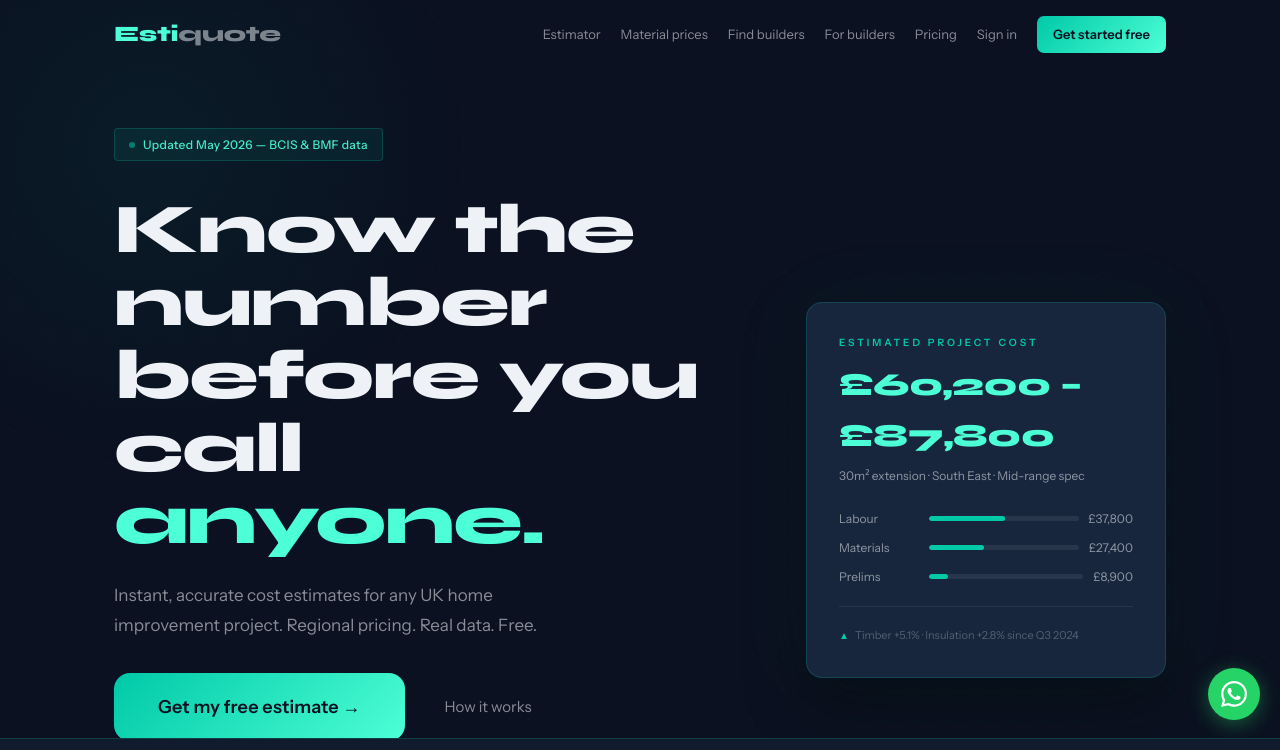
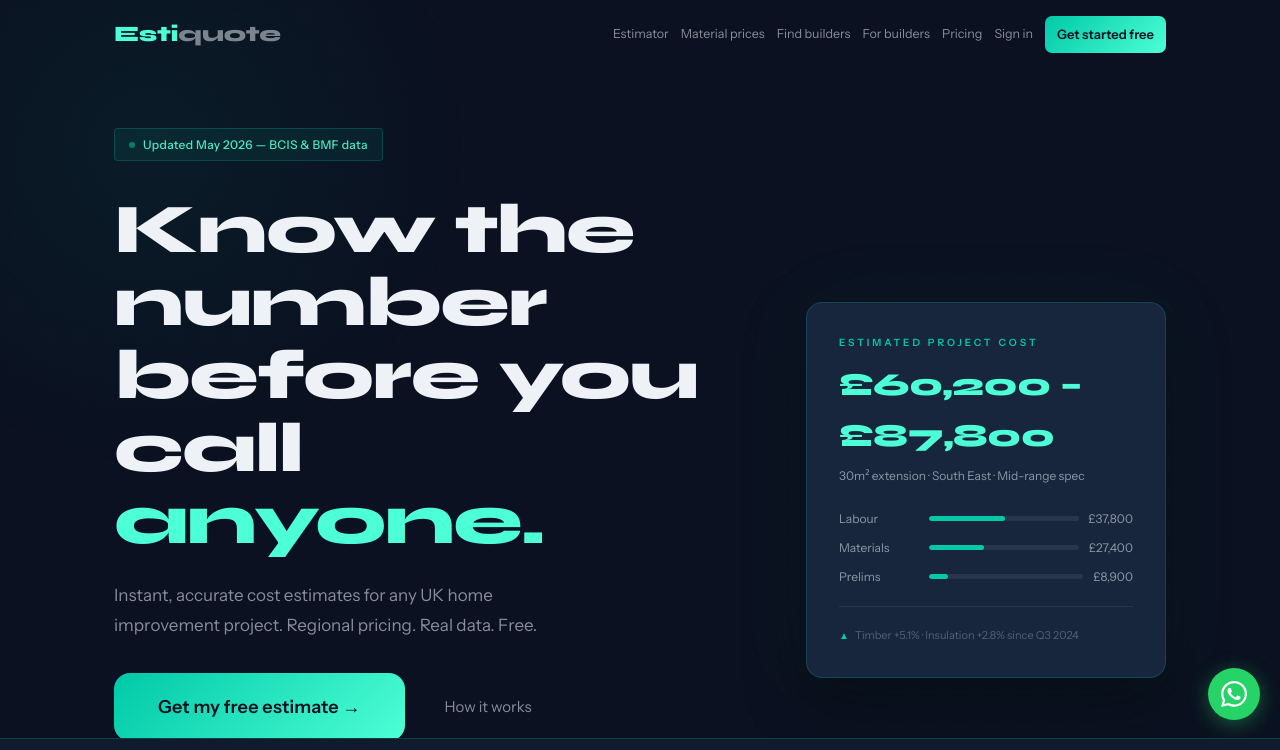
Before and after one commit to Socialscaffolding25/Estiquote, a website: page index.html in a window 1280 px wide. Shown: the top 750 px of the page. Drawn offline with nearby package versions, Linux system fonts and the light colour scheme.

Commit message:
Fix nav link wrapping — tighten gap, prevent flex wrap, reduce font size

```diff
--- a/css/global.css
+++ b/css/global.css
@@ -172,14 +172,16 @@ body {
 .nav-links {
   display: flex;
   align-items: center;
-  gap: 1.25rem;
+  gap: 0.75rem;
   white-space: nowrap;
+  flex-wrap: nowrap;
+  overflow: hidden;
 }
 
 .nav-link {
   color: var(--text-muted);
   text-decoration: none;
-  font-size: 13px;
+  font-size: 12.5px;
   font-weight: 400;
   transition: var(--transition);
   white-space: nowrap;
@@ -188,7 +190,7 @@ body {
 .nav-link:hover { color: var(--text); }
 
 .nav-cta {
-  padding: 8px 16px;
+  padding: 8px 12px;
   background: linear-gradient(135deg, #00c9a7 0%, #4dffd6 100%);
   color: #0b1120;
   font-weight: 600;
```
